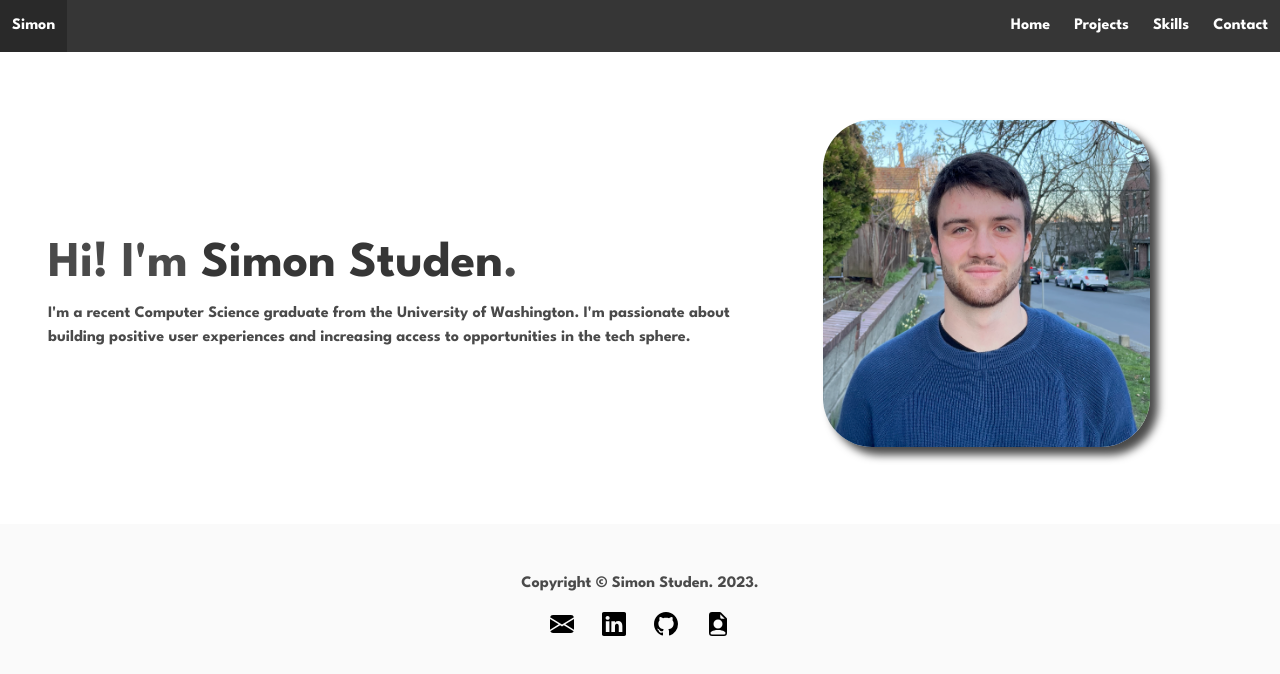
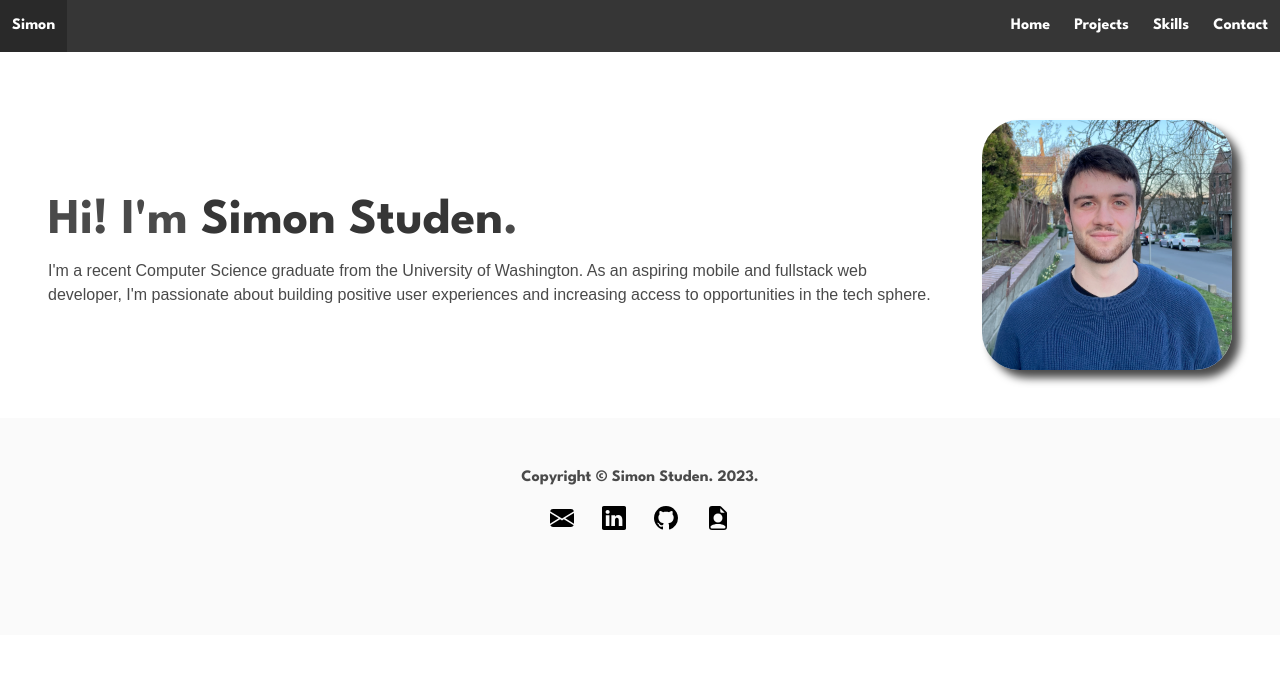
Before and after one commit to sstuden2255/PortfolioWebsite, a plain HTML site: page index.html in a window 1280 px wide. Drawn offline with nearby package versions, Linux system fonts and the light colour scheme.

Commit message:
Fixed image issue

```diff
--- a/index.html
+++ b/index.html
@@ -48,13 +48,11 @@
           <h1>Hi! I'm <strong>Simon Studen</strong>.</h1>
           <p>
             I'm a recent Computer Science graduate from the University of Washington.
-            I'm passionate about building positive user experiences and increasing access to
-            opportunities in the tech sphere.
+            As an aspiring mobile and fullstack web developer, I'm passionate about building
+            positive user experiences and increasing access to opportunities in the tech sphere.
           </p>
         </article>
-        <article id="profile-pic">
-          <img src="images/headshot-square.png" alt="Headshot of Simon Studen">
-        </article>
+        <img src="images/headshot-square.png" alt="Headshot of Simon Studen">
       </section>
     </main>
 
--- a/styles.css
+++ b/styles.css
@@ -11,10 +11,15 @@ body {
 
 main {
   margin-top: 20px;
+  margin-top: 20px;
 }
 
 main > .title {
   padding-top: 20px;
+}
+
+main #intro p {
+  font-family: Arial, sans-serif;
 }
 
 h1 {
@@ -40,7 +45,6 @@ a img {
 }
 
 #profile-pic img {
-  width: 80%;
   border-radius: 15%;
   box-shadow: 8px 8px 8px;
 }
@@ -60,13 +64,14 @@ main > h1, #classes-header, #loading-placeholder, #error-alert {
 }
 
 main > section {
+  display: flex;
   align-items: center;
+  justify-content: center;
 }
 
-main {
-  margin-bottom: 20px;
+main > section img {
+  border-radius: 15%;
+  box-shadow: 8px 8px 8px;
+  height: 250px;
+  width: 250px;
 }
-
-main > section {
-  display: flex;
-}
```
